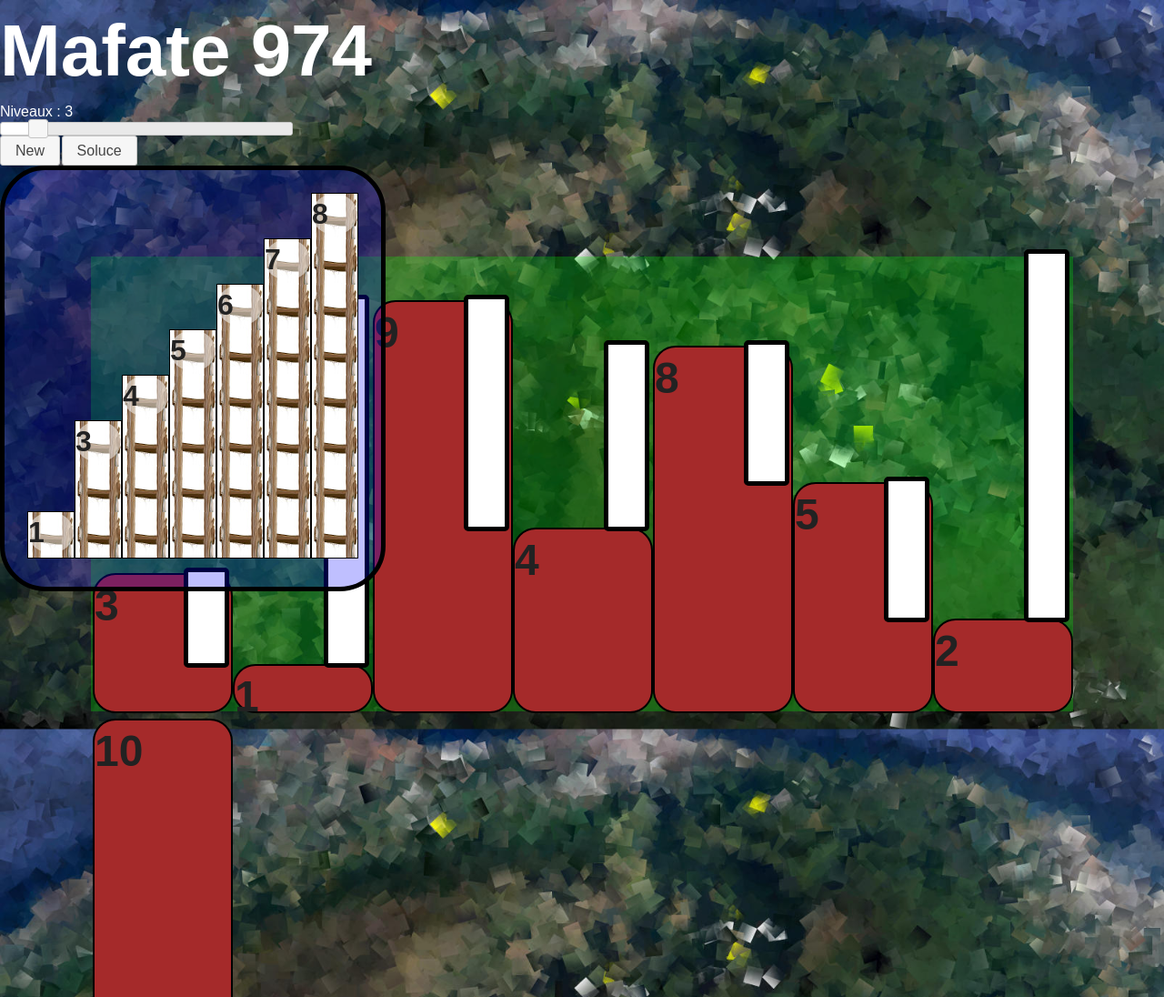
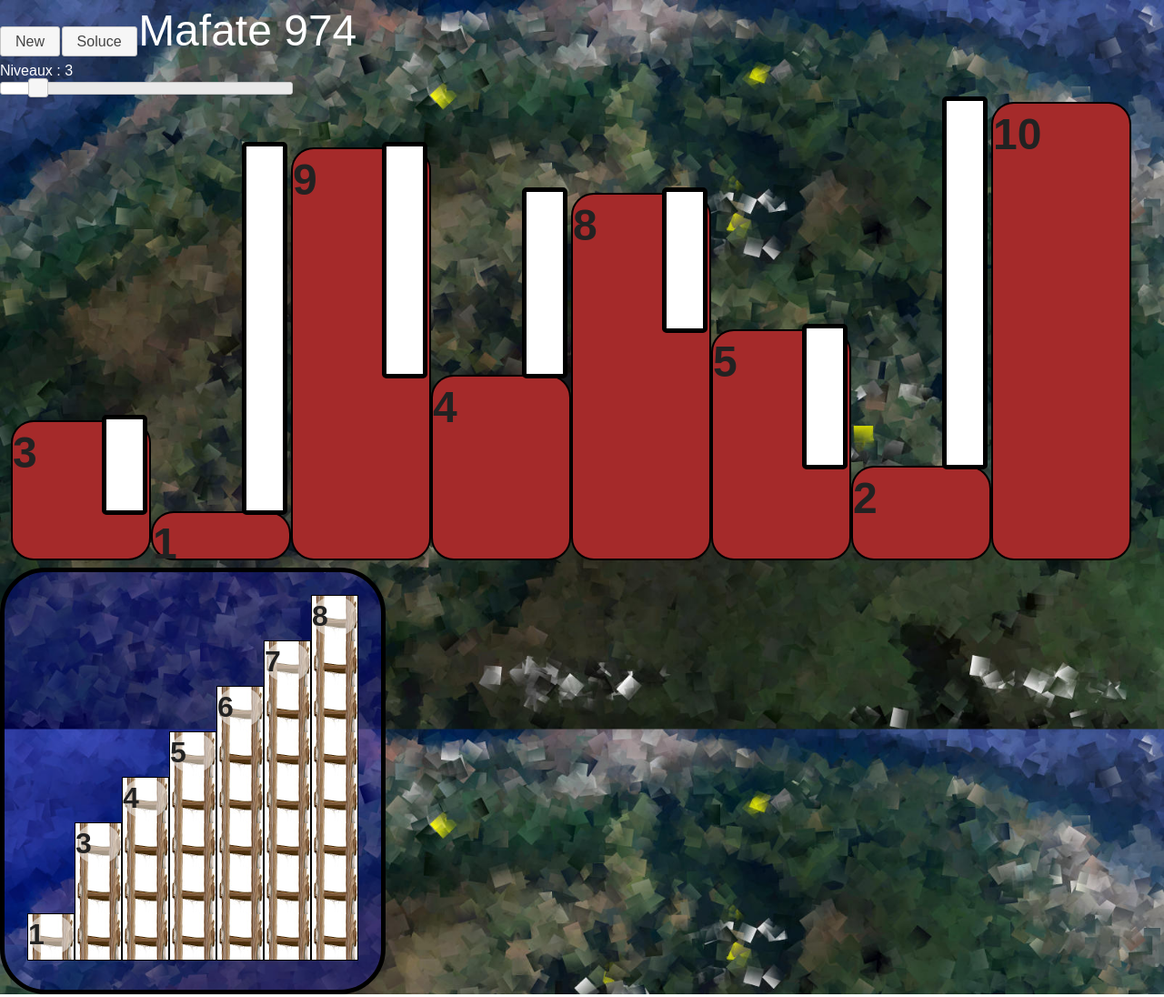
Before and after one commit to rodeofly/mafact974, a plain HTML site: page index.html in a window 1280 px wide. Shown: the top 1096 px of the page at 91% size. Drawn offline with nearby package versions, Linux system fonts and the light colour scheme.

Commit message:
graphics remix #1

```diff
--- a/css/main.css
+++ b/css/main.css
@@ -63,8 +63,8 @@ html {
   background-size: cover;
 }
 
-h1 {
-  font-size:5em;
+#title {
+  font-size:3em;
   color : white;
   margin : 0;
   padding :0;
@@ -77,11 +77,12 @@ h1 {
 
 
 #mafate {
-  position : absolute;
-  margin:100px;
-  display : block;
+  position:relative;
+  display:block;
+  margin:10px;
+  width : 100%;
   height : 500px;
-  background : rgba(0,255,0,0.25);
+  /*background : rgba(0,255,0,0.25);*/
 }
 
 #echelles {
--- a/index.html
+++ b/index.html
@@ -15,9 +15,11 @@
     </head>
 
     <body>
-        <h1>Mafate 974</h1>
-        <div style="color:white;">Niveaux : <span id="amount-slider"></span></div>
-        <div id="slider"></div><div id="random">New</div><div id="solution">Soluce</div>
+
+        <div id="random">New</div><div id="solution">Soluce</div><span id="title">Mafate 974</span>
+        <div style="color:white;">Niveaux : <span id="amount-slider"></span>
+          <div id="slider"></div></div>
+
 
         <div id="mafate" class="cirque"></div>
         <div id="echelles"></div>
```
